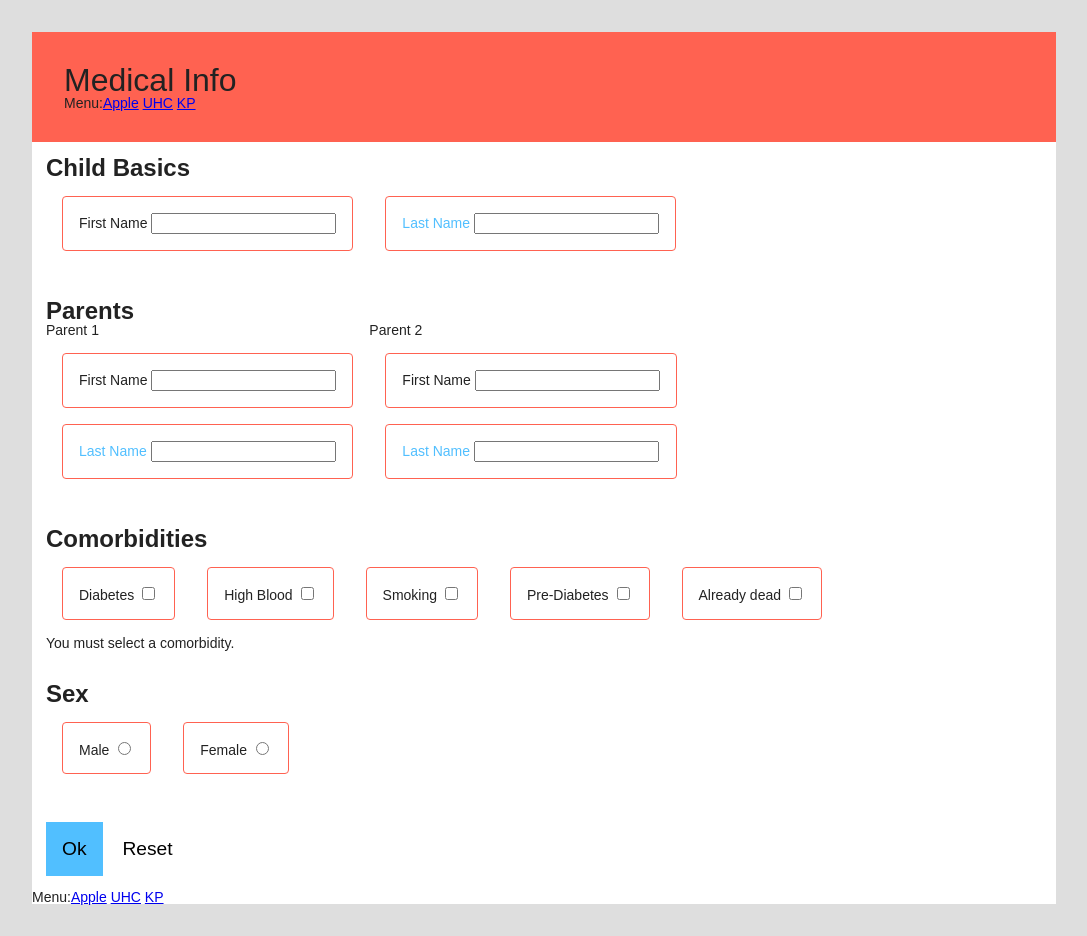
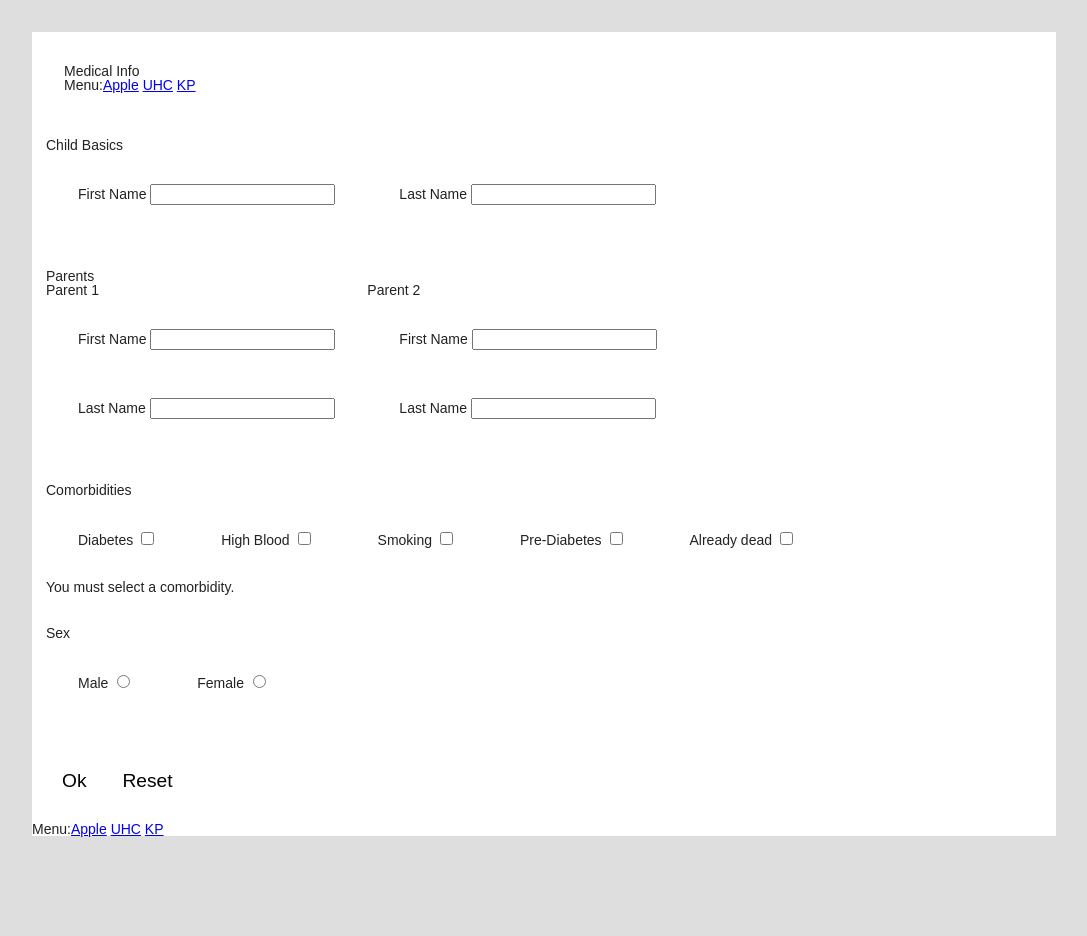
Before and after one commit to nazarioa/learn-html-structure, a plain HTML site: page index.html in a window 1280 px wide. Shown: the whole page, without its empty margins (96-1183 px from the left). After the commit the page ends 868 px from the top, so only its background shows below. Drawn offline with nearby package versions, Linux system fonts and the light colour scheme.

Commit message:
fixup! Assigment 1

```diff
--- a/main.css
+++ b/main.css
@@ -23,12 +23,12 @@ body {
 }
 
 .page header {
-  background-color: #ff6251; /*Q1*/
+  /*background-color: #ff6251; !*Q1*!*/
   padding: 2rem;
 }
 
 .page header .title {
-  font-size: 2rem; /*Q2*/
+  /*font-size: 2rem; !*Q2*!*/
 }
 
 .page main {
@@ -40,8 +40,8 @@ body {
 }
 
 .page section .title {
-  font-size: 1.5rem; /*Q6*/
-  font-weight: bolder; /*Q6*/
+  /*font-size: 1.5rem; !*Q6*!*/
+  /*font-weight: bolder; !*Q6*!*/
 }
 
 .main-nav ul li {
@@ -53,7 +53,7 @@ body {
 }
 
 .fields .field {
-  border: 1px solid #ff6251; /*Q3*/
+  /*border: 1px solid #ff6251; !*Q3*!*/
   padding: 1rem;
   margin: 1rem;
   border-radius: 4px;
@@ -67,9 +67,9 @@ body {
 }
 
 .btn-submit {
-  background-color: #51bfff; /*Q4*/
+  /*background-color: #51bfff; !*Q4*!*/
 }
 
 .last-name label {
-  color: #51bfff; /*Q5*/
+  /*color: #51bfff; !*Q5*!*/
 }
```
